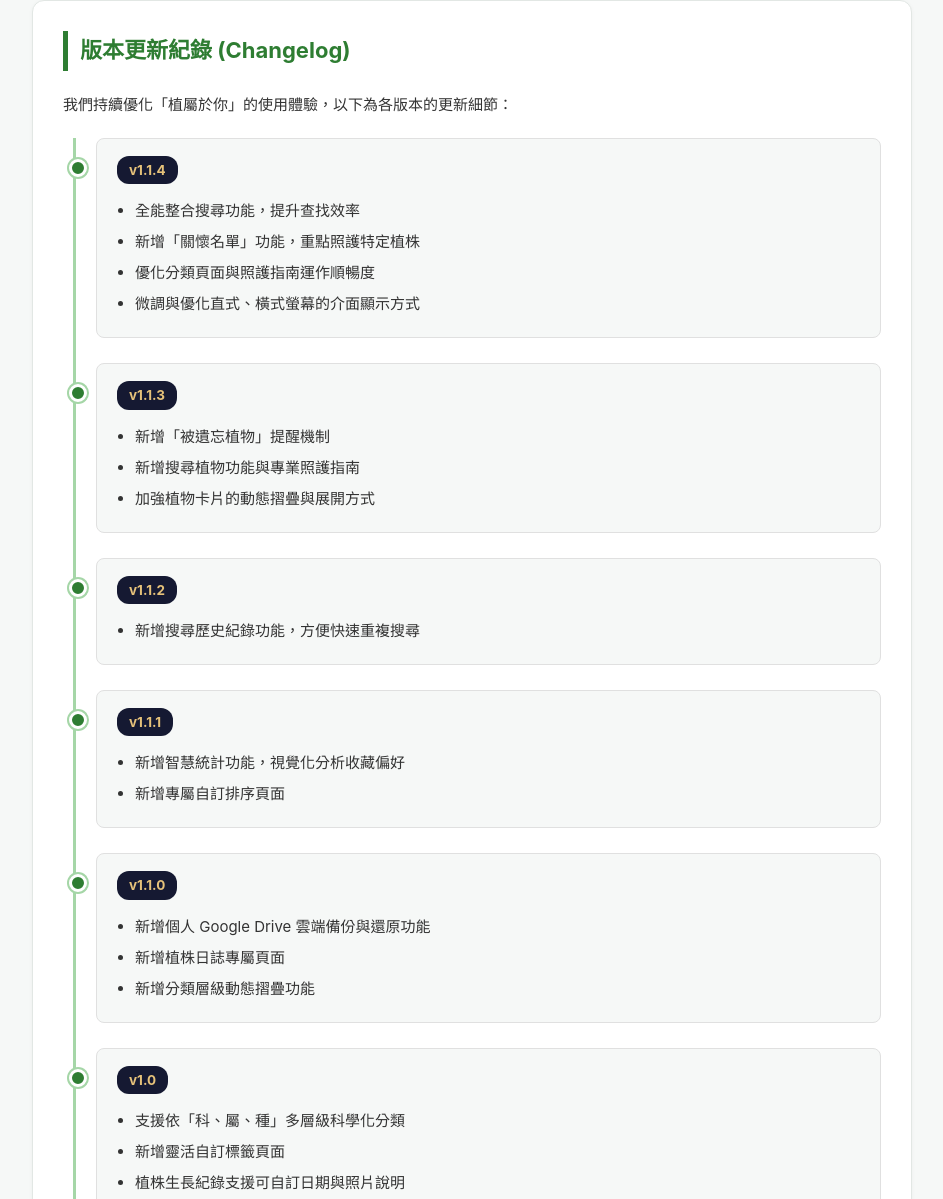
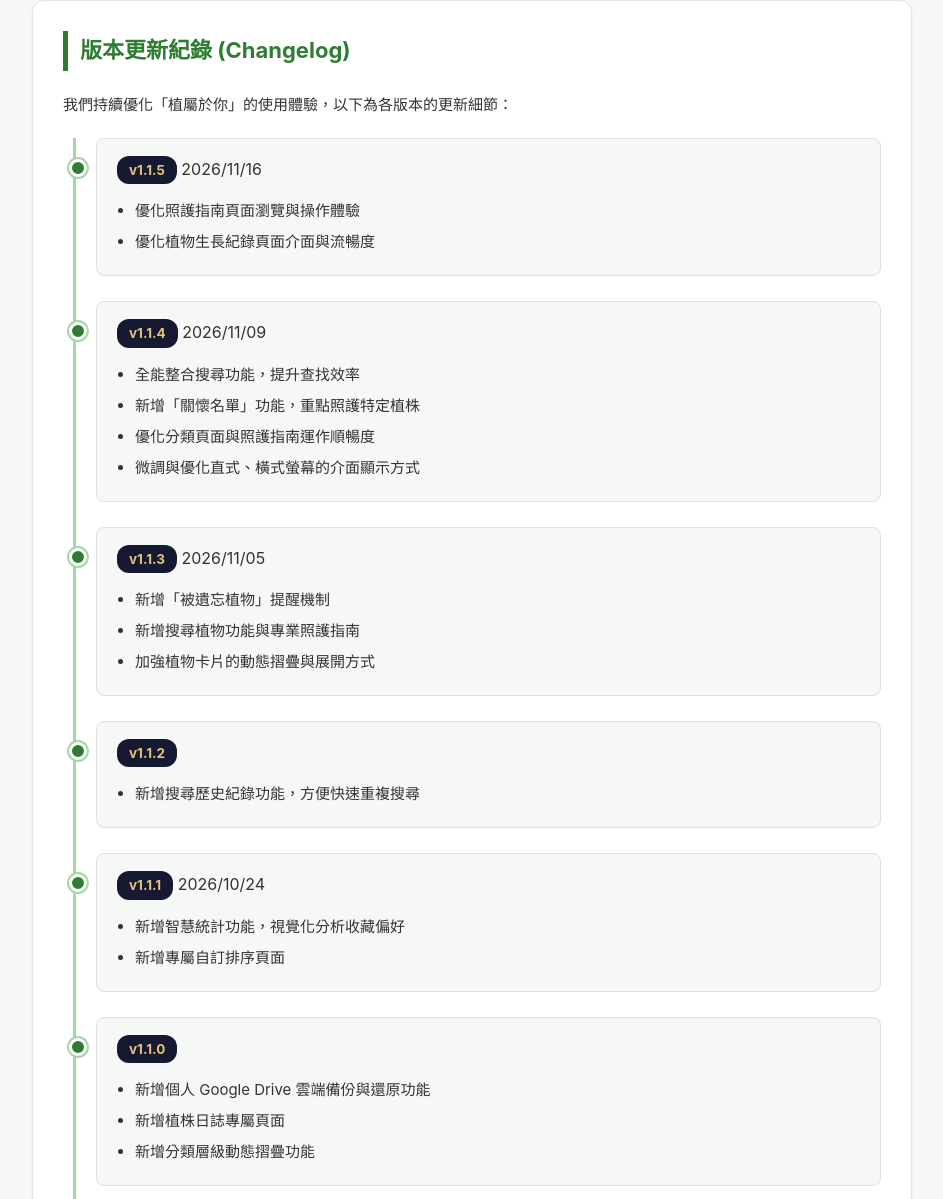
Before and after one commit to nelsonaoa/nelsonaoa.github.io, a plain HTML site: page plant/index.html in a window 1280 px wide. Shown: the part 1237-2436 px from the top of the page, without its empty margins (168-1111 px from the left). Drawn offline with Linux system fonts and the light colour scheme.

Commit message:
Add version 1.1.5 update details to index.html

```diff
--- a/plant/index.html
+++ b/plant/index.html
@@ -87,9 +87,24 @@
 
         <div class="version-timeline">
 
+            <!-- v1.1.5 -->
+            <div class="version-card">
+                <div class="version-header">
+                    <span class="version-tag">v1.1.5</span>
+                    <span class="version-date">2026/11/16</span>
+                </div>
+                <ul>
+                    <li>優化照護指南頁面瀏覽與操作體驗</li>
+                    <li>優化植物生長紀錄頁面介面與流暢度</li>
+                </ul>
+            </div>
+
             <!-- v1.1.4 -->
             <div class="version-card">
+                <div class="version-header">
                     <span class="version-tag">v1.1.4</span>
+                    <span class="version-date">2026/11/09</span>
+                </div>
                 <ul>
                     <li>全能整合搜尋功能，提升查找效率</li>
                     <li>新增「關懷名單」功能，重點照護特定植株</li>
@@ -100,7 +115,10 @@
 
             <!-- v1.1.3 -->
             <div class="version-card">
+                <div class="version-header">
                     <span class="version-tag">v1.1.3</span>
+                    <span class="version-date">2026/11/05</span>
+                </div>
                 <ul>
                     <li>新增「被遺忘植物」提醒機制</li>
                     <li>新增搜尋植物功能與專業照護指南</li>
@@ -110,7 +128,9 @@
 
             <!-- v1.1.2 -->
             <div class="version-card">
+                <div class="version-header">
                     <span class="version-tag">v1.1.2</span>
+                </div>
                 <ul>
                     <li>新增搜尋歷史紀錄功能，方便快速重複搜尋</li>
                 </ul>
@@ -118,7 +138,10 @@
 
             <!-- v1.1.1 -->
             <div class="version-card">
+                <div class="version-header">
                     <span class="version-tag">v1.1.1</span>
+                    <span class="version-date">2026/10/24</span>
+                </div>
                 <ul>
                     <li>新增智慧統計功能，視覺化分析收藏偏好</li>
                     <li>新增專屬自訂排序頁面</li>
@@ -127,7 +150,9 @@
 
             <!-- v1.1.0 -->
             <div class="version-card">
+                <div class="version-header">
                     <span class="version-tag">v1.1.0</span>
+                </div>
                 <ul>
                     <li>新增個人 Google Drive 雲端備份與還原功能</li>
                     <li>新增植株日誌專屬頁面</li>
@@ -137,7 +162,9 @@
 
             <!-- v1.0 -->
             <div class="version-card">
+                <div class="version-header">
                     <span class="version-tag">v1.0</span>
+                </div>
                 <ul>
                     <li>支援依「科、屬、種」多層級科學化分類</li>
                     <li>新增靈活自訂標籤頁面</li>
```
Lines whose indentation alone changed are shown as unchanged.
